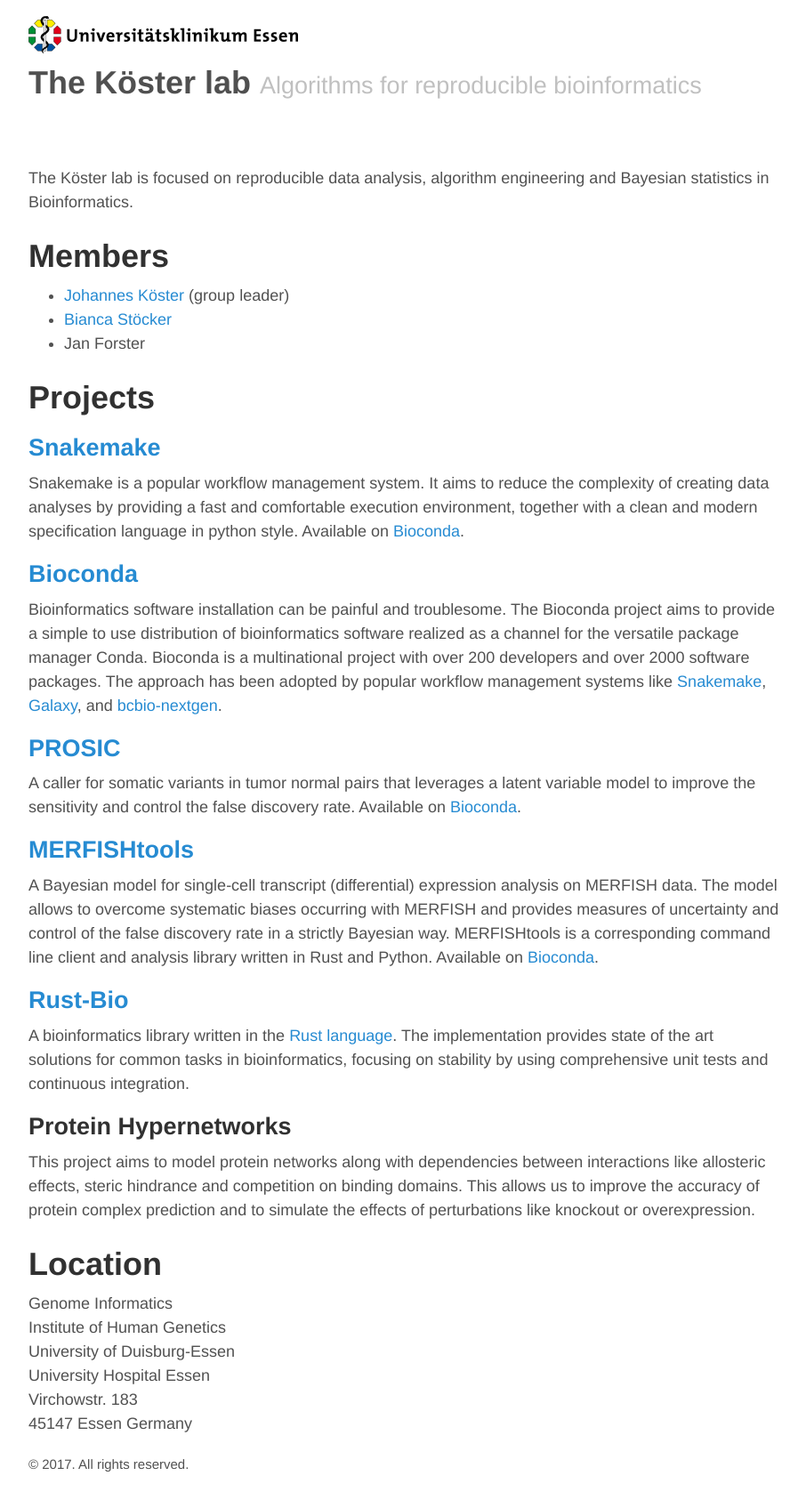
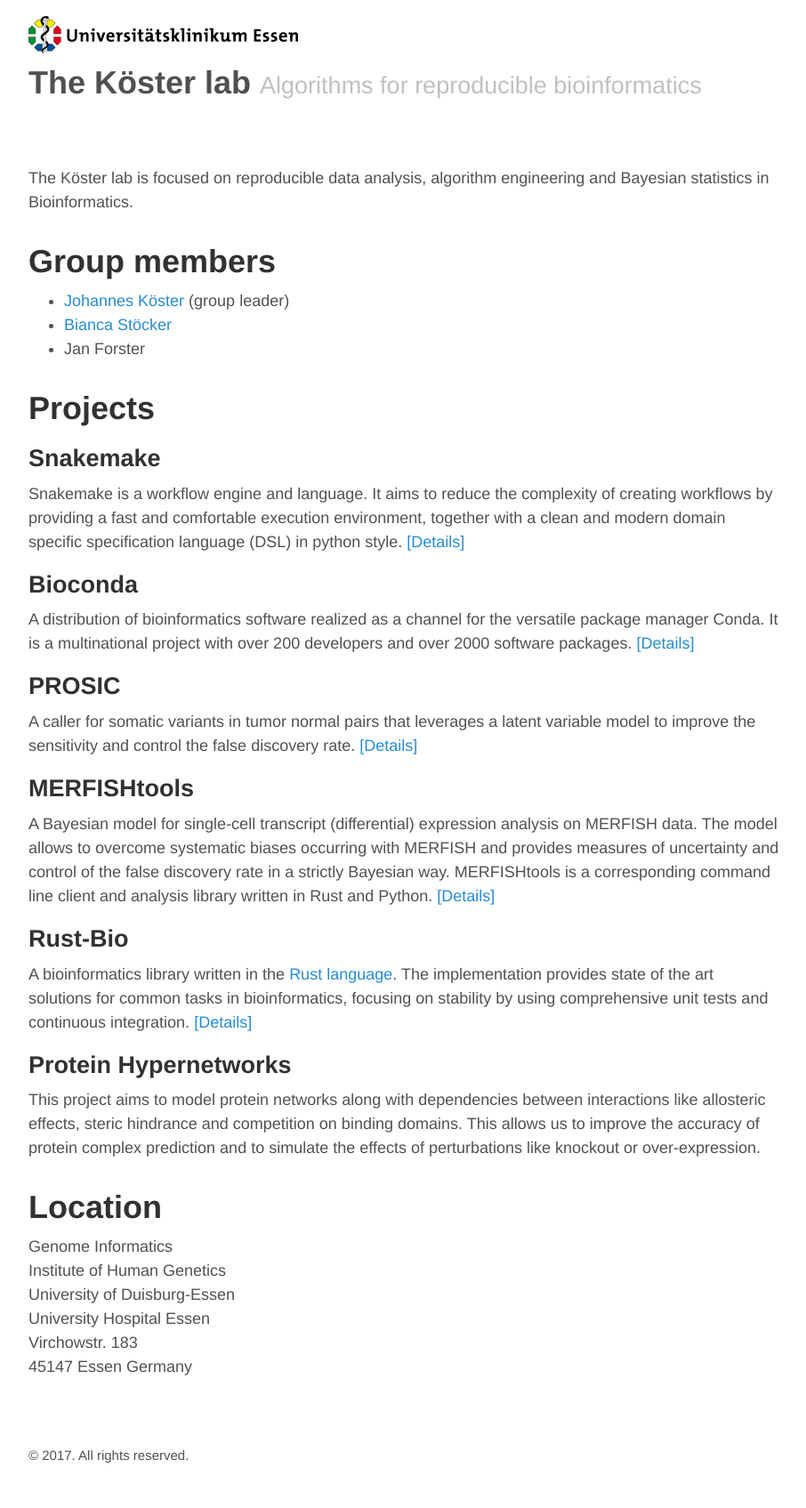
Before and after one commit to koesterlab/koesterlab.github.io, a Jekyll site: the page built from index.md, in a window 1280 px wide. Shown: the whole page at 89% size, without its empty margins (185-1091 px from the left). Built offline with Jekyll 4.4.1, drawn with Linux system fonts in a browser that asks for light colours; our own code applies the rules of GitHub Pages for plain Markdown files; the list of posts is cut into pages by our own code.

Commit message:
Formatting.

```diff
--- a/index.md
+++ b/index.md
@@ -1,12 +1,7 @@
----
-layout: default
----
-
-
 The Köster lab is focused on reproducible data analysis, algorithm engineering and Bayesian statistics in Bioinformatics.
 
 
-# Members
+# Group members
 
 * [Johannes Köster](https://johanneskoester.bitbucket.io) (group leader)
 * [Bianca Stöcker](http://genomeinformatics.uni-due.de/people/bianca-stocker)
@@ -16,30 +11,30 @@
 
 # Projects
 
-## [Snakemake](https://snakemake.bitbucket.io)
+## Snakemake
 
-Snakemake is a popular workflow management system. It aims to reduce the complexity of creating data analyses by providing a fast and comfortable execution environment, together with a clean and modern specification language in python style. Available on [Bioconda](https://bioconda.github.io/recipes/snakemake/README.html).
+Snakemake is a workflow engine and language. It aims to reduce the complexity of creating workflows by providing a fast and comfortable execution environment, together with a clean and modern domain specific specification language (DSL) in python style. [[Details]](https://snakemake.bitbucket.io)
 
-## [Bioconda](https://bioconda.github.io)
+## Bioconda
 
-Bioinformatics software installation can be painful and troublesome. The Bioconda project aims to provide a simple to use distribution of bioinformatics software realized as a channel for the versatile package manager Conda. Bioconda is a multinational project with over 200 developers and over 2000 software packages. The approach has been adopted by popular workflow management systems like [Snakemake](https://snakemake.bitbucket.io), [Galaxy](https://galaxyproject.org/), and [bcbio-nextgen](https://bcbio-nextgen.readthedocs.io).
+A distribution of bioinformatics software realized as a channel for the versatile package manager Conda. It is a multinational project with over 200 developers and over 2000 software packages. [[Details]](https://bioconda.github.io)
 
-## [PROSIC](https://prosic.github.io)
+## PROSIC
 
-A caller for somatic variants in tumor normal pairs that leverages a latent variable model to improve the sensitivity and control the false discovery rate. Available on [Bioconda](https://bioconda.github.io/recipes/prosic/README.html).
+A caller for somatic variants in tumor normal pairs that leverages a latent variable model to improve the sensitivity and control the false discovery rate. [[Details]](https://prosic.github.io)
 
-## [MERFISHtools](https://merfishtools.github.io)
+## MERFISHtools
 
-A Bayesian model for single-cell transcript (differential) expression analysis on MERFISH data. The model allows to overcome systematic biases occurring with MERFISH and provides measures of uncertainty and control of the false discovery rate in a strictly Bayesian way. MERFISHtools is a corresponding command line client and analysis library written in Rust and Python. Available on [Bioconda](https://bioconda.github.io/recipes/merfishtools/README.html).
+A Bayesian model for single-cell transcript (differential) expression analysis on MERFISH data. The model allows to overcome systematic biases occurring with MERFISH and provides measures of uncertainty and control of the false discovery rate in a strictly Bayesian way. MERFISHtools is a corresponding command line client and analysis library written in Rust and Python. [[Details]](https://merfishtools.github.io)
 
-## [Rust-Bio](https://rust-bio.github.io)
+## Rust-Bio
 
-A bioinformatics library written in the [Rust language](https://rust-lang.org). The implementation provides state of the art solutions for common tasks in bioinformatics, focusing on stability by using comprehensive unit tests and continuous integration.
+A bioinformatics library written in the [Rust language](https://rust-lang.org). The implementation provides state of the art solutions for common tasks in bioinformatics, focusing on stability by using comprehensive unit tests and continuous integration. [[Details]](https://rust-bio.github.io)
 
 
 ## Protein Hypernetworks
 
-This project aims to model protein networks along with dependencies between interactions like allosteric effects, steric hindrance and competition on binding domains. This allows us to improve the accuracy of protein complex prediction and to simulate the effects of perturbations like knockout or overexpression.
+This project aims to model protein networks along with dependencies between interactions like allosteric effects, steric hindrance and competition on binding domains. This allows us to improve the accuracy of protein complex prediction and to simulate the effects of perturbations like knockout or over-expression.
 
 
 # Location
```
